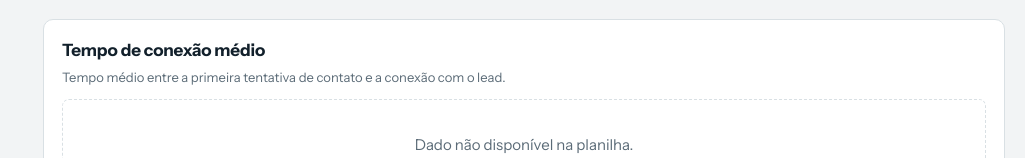
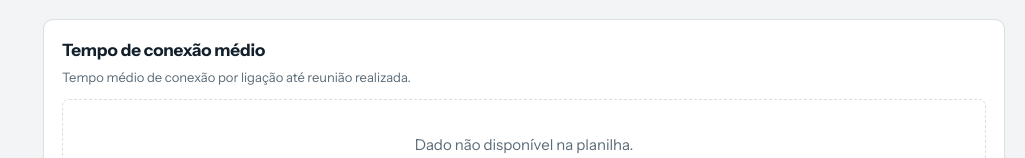
Before and after one commit to aragonantonio/painel_comercial, a plain HTML site: page dashboard_sdr_individual.html in a window 1280 px wide. Shown: the part 881-1039 px from the top of the page, without its empty margins (255-1280 px from the left). Drawn offline with Linux system fonts and the light colour scheme.

Commit message:
Update dashboard_sdr_individual.html

```diff
--- a/dashboard_sdr_individual.html
+++ b/dashboard_sdr_individual.html
@@ -45,7 +45,7 @@ h2{font-size:17px;margin:0 0 4px;letter-spacing:-.01em}.sub{margin-bottom:12px}
 <div class="box donutbox"><div><h2>Reunião realizada → ganho</h2><p class="sub">Ganhos entre os negócios que chegaram à reunião.</p></div><div class="donut" id="donutGain"><div class="center"><strong id="rateGain">0%</strong><span>conversão</span></div></div><div class="legend"><span><i></i>Ganhos</span><span><i class="rest"></i>Não ganhos</span></div><div class="counts"><div><b id="gainCount">0</b><small>Ganhos</small></div><div><b id="meetingCount">0</b><small>Chegaram à reunião</small></div></div></div>
 </section>
 <section class="box"><h2>Reuniões realizadas por mês</h2><p class="sub">Quantidade de entradas na etapa “Reunião realizada” por mês. Meta mensal: 20 reuniões.</p><div class="chart" id="monthly"></div><div class="legendbar"><span><i></i>Reuniões realizadas</span><span><i class="goal"></i>Meta (20)</span></div></section>
-<section class="box"><h2>Tempo de conexão médio</h2><p class="sub">Tempo médio entre a primeira tentativa de contato e a conexão com o lead.</p><div class="placeholder">Dado não disponível na planilha.<br>Espaço reservado para inclusão futura.</div></section>
+<section class="box"><h2>Tempo de conexão médio</h2><p class="sub">Tempo médio de conexão por ligação até reunião realizada.</p><div class="placeholder">Dado não disponível na planilha.<br>Espaço reservado para inclusão futura.</div></section>
 <section class="box"><h2>Atividades realizadas por tipo</h2><p class="sub">Quantidade de atividades registradas para o SDR selecionado, dentro do período.</p><div class="activities" id="activities"></div></section>
 </main></div>
 <script>
```
